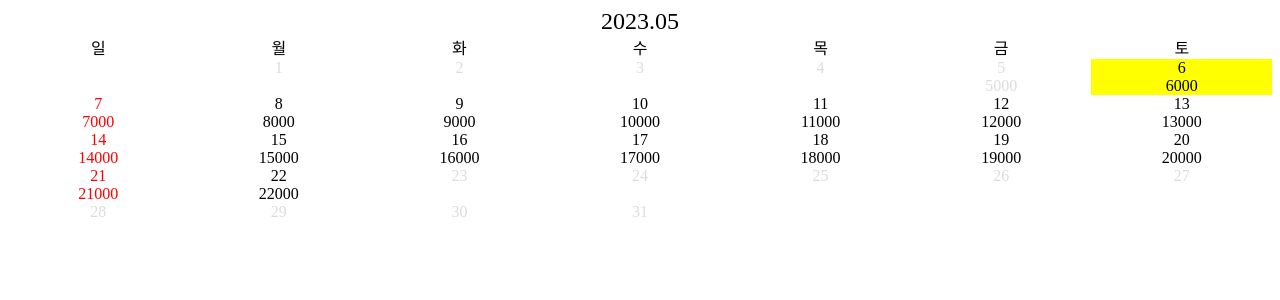
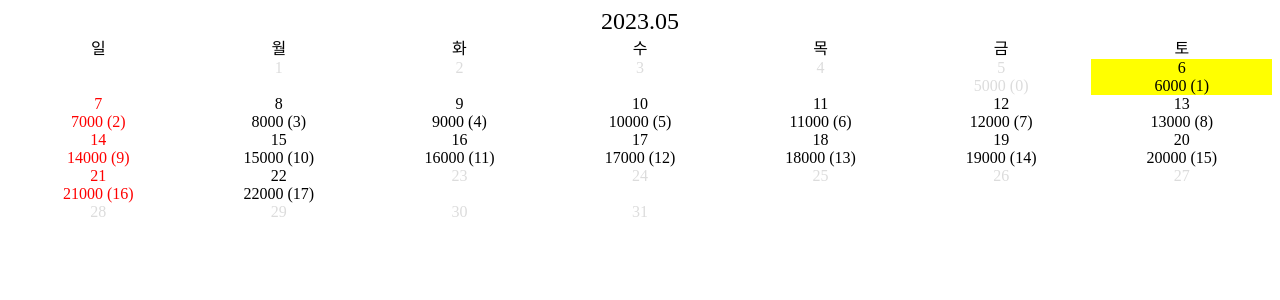
Before and after one commit to hongjeaho/calendar-app, a React (Create React App) app: page / in a window 1280 px wide. Shown: the top 300 px of the page. Built offline with nearby package versions, Linux system fonts and the light colour scheme.

Commit message:
달력 컴포넌트 소스 정리

```diff
--- a/src/App.tsx
+++ b/src/App.tsx
@@ -12,9 +12,10 @@ function getDemoData(start:string, end:string, dateFormat:string) {
   const lastDate = parse(end, dateFormat, toDay)
 
   for (let day = getDate(firstDate); day <= lastDate.getDate(); day++) {
+    const stock = day - 5 < 0 ? 0 : day - 5
     sampleData.push({
       date: format(new Date(toDay.getFullYear(), toDay.getMonth(), day), 'yyyy.MM.dd'),
-      stock: day - 1,
+      stock,
       price: parseInt(`${day}000`),
     })
   }
--- a/src/components/Calendar/CalendarBody.tsx
+++ b/src/components/Calendar/CalendarBody.tsx
@@ -1,7 +1,8 @@
 import { type AccommoDatePrice } from '@/type'
-import React from 'react'
+import React, { useCallback } from 'react'
 import CalendarItem from './CalendarItem'
 import styled from '@emotion/styled/macro'
+import { format } from 'date-fns'
 
 interface Props {
   rangeDays: Array<Date | null>
@@ -17,6 +18,27 @@ const CalendarBody: React.FC<Props> = ({ rangeDays, accommoDatePrice, dateFormat
   const weekNum = 7
   const weeks = Math.ceil(rangeDays.length / weekNum)
 
+  const rangeDisabledDays = useCallback((rangeDays: Array<Date | null>, accommoDatePrice: AccommoDatePrice[], dateFormat: string) => {
+
+    const rangeDisabledDay: Record<string, boolean> = {};
+    const monthDays = rangeDays.map(date => date !== null ? format(date, dateFormat) : '')
+
+    monthDays.forEach((day, index) => {
+      if(day === null) {
+        rangeDisabledDay[day] = false
+        return
+      }
+
+      const accomm = accommoDatePrice
+        .filter(accomm => accomm.date === day)[0]
+
+      const isDisabled = accomm !== undefined ? (accomm.price === 0 || accomm.stock === 0) : true
+      rangeDisabledDay[day] = isDisabled
+    })
+
+    return rangeDisabledDay
+  }, [rangeDays, accommoDatePrice, dateFormat])
+
   return (
     <>
       {[...Array(weeks).keys()].map(week => (
@@ -25,6 +47,7 @@ const CalendarBody: React.FC<Props> = ({ rangeDays, accommoDatePrice, dateFormat
             weekRangeDays={rangeDays.slice(week * weekNum, week * weekNum + weekNum)}
             accommoDatePrice={accommoDatePrice}
             dateFormat={dateFormat}
+            rangeDisabledDay={rangeDisabledDays(rangeDays, accommoDatePrice, dateFormat )}
           />
         </Week>
       ))}
--- a/src/components/Calendar/CalendarItem.tsx
+++ b/src/components/Calendar/CalendarItem.tsx
@@ -2,16 +2,16 @@ import styled from '@emotion/styled/macro'
 import React, { useCallback } from 'react'
 import { type AccommoDatePrice } from '@/type'
 import { format, isBefore, isAfter, isToday, differenceInCalendarDays, addDays } from 'date-fns'
-import { useRecoilState } from 'recoil'
-import { roomSelectedListState } from '@/store'
+import { useRecoilState, useRecoilValue } from 'recoil'
+import { roomSelectedIndexs, roomSelectedListState } from '@/store'
 import { css } from '@emotion/react'
 
 interface Props {
   weekRangeDays: Array<Date | null>
   accommoDatePrice: AccommoDatePrice[]
   dateFormat: string
+  rangeDisabledDay: Record<string, boolean>
 }
-
 
 const Day = styled.div<{
   week: number | undefined
@@ -53,24 +53,12 @@ const Day = styled.div<{
 const CalendarDate = styled.div``
 const CalendarPrice = styled.div``
 
-const CalendarItem: React.FC<Props> = ({ weekRangeDays, accommoDatePrice, dateFormat }) => {
+const CalendarItem: React.FC<Props> = ({ weekRangeDays, accommoDatePrice, dateFormat, rangeDisabledDay }) => {
   const items = Array.from({ length: 7 }, (_, index: number) => weekRangeDays[index])
   const [selectedList, setSelectedList] = useRecoilState<Date[]>(roomSelectedListState)
+  const selectedIndexs = useRecoilValue(roomSelectedIndexs(dateFormat))
+
   const toDay = new Date()
-
-  const getSelectedIndex = useCallback(
-    (selectedDay: Date | null) => {
-      if (selectedDay == null) return -1
-      if (selectedList.length === 0) return -1
-
-      return (
-        selectedList
-          .map(it => format(it, dateFormat))
-          .findIndex(it => it === format(selectedDay, dateFormat)) + 1
-      )
-    },
-    [selectedList],
-  )
 
   const onSelected = useCallback(
     (currentDay: Date | null) => {
@@ -81,13 +69,14 @@ const CalendarItem: React.FC<Props> = ({ weekRangeDays, accommoDatePrice, dateFo
       const firstSelectedDay = selectedList[0]
 
       if(differenceInCalendarDays(currentDay, toDay) < 0) return
-      if(isDisabled(currentDay)) return
+      if(rangeDisabledDay[format(currentDay, dateFormat)]) return
 
-      const rangeFunc = (start: Date, end: Date) => {
+      const rangeFunc = (start: Date, end: Date, isLast:boolean) => {
         const diffDay = differenceInCalendarDays(end, start)
-        return Array(diffDay + 1)
+
+        return Array(diffDay + (isLast ? 0 : 1))
           .fill(null)
-          .map((_, index) => index)
+          .map((_, index) => index + (isLast ? 1 : 0))
           .map(day => addDays(start, day))
       }
 
@@ -103,10 +92,10 @@ const CalendarItem: React.FC<Props> = ({ weekRangeDays, accommoDatePrice, dateFo
       if (isSelected(currentDay) || selectedList.length === 0) {
         tempDays = [currentDay]
       } else if (firstSelectedDay !== undefined && isAfter(firstSelectedDay, currentDay)) {
-        const ranges = rangeFunc(currentDay, firstSelectedDay)
+        const ranges = rangeFunc(currentDay, firstSelectedDay, false)
         tempDays = [...ranges, ...selectedList]
       } else if (lastSelectedDay !== undefined && isBefore(lastSelectedDay, currentDay)) {
-        const ranges = rangeFunc(lastSelectedDay, currentDay)
+        const ranges = rangeFunc(lastSelectedDay, currentDay, true)
         tempDays = [...selectedList, ...ranges]
       }
 
@@ -115,52 +104,36 @@ const CalendarItem: React.FC<Props> = ({ weekRangeDays, accommoDatePrice, dateFo
     [selectedList, dateFormat],
   )
 
-  const isDisabled = useCallback((currentDay: Date | null) => {
-      if (currentDay == null) return true
-
-      const isUsed = accommoDatePrice
-        .map(accomm => accomm.date)
-        .includes(format(currentDay, dateFormat))
-
-      if(!isUsed) {
-        return true
-      }
-
-      return accommoDatePrice
-      .filter(accomm => accomm.date === format(currentDay, dateFormat))
-      .filter(accomm => accomm.price === 0 || accomm.stock === 0)
-      .length === 1
-
-  }, [accommoDatePrice])
-
-
-
   return (
     <>
-      {items.map((item, index) => (
+      {items.map((item, index) => {
+        const formattedDate = (item != null) ? format(item, dateFormat) : ''
+        return (
           <Day
             key={index}
             week={item?.getDay()}
-          isStart={getSelectedIndex(item) === 1 && selectedList.length === 1}
-          isStartEnd={getSelectedIndex(item) === 1 && selectedList.length > 1}
-          isIng={getSelectedIndex(item) > 1 && getSelectedIndex(item) < selectedList.length}
-          isEnd={getSelectedIndex(item) > 1 && getSelectedIndex(item) === selectedList.length}
+            isStart={selectedIndexs[formattedDate] === 1 && selectedList.length === 1}
+            isStartEnd={selectedIndexs[formattedDate] === 1 && selectedList.length > 1}
+            isIng={selectedIndexs[formattedDate] > 1 && selectedIndexs[formattedDate] < selectedList.length}
+            isEnd={selectedIndexs[formattedDate] > 1 && selectedIndexs[formattedDate] === selectedList.length}
             isToday={(item != null) && isToday(item)}
             isPast={(item != null) && differenceInCalendarDays(item, toDay) < 0}
-          isDisabled={item == null || isDisabled(item)}
+            isDisabled={item == null || rangeDisabledDay[formattedDate]}
             onClick={() => {
               onSelected(item)
             }}
           >
             <CalendarDate>{item?.getDate()}</CalendarDate>
+            <div>{}</div>
             <CalendarPrice>
               {item != null &&
                 accommoDatePrice
                   .filter(accommo => accommo.date === format(item, dateFormat))
-                .map(accommo => accommo.price)}
+                  .map(accommo => `${accommo.price} (${accommo.stock})`)}
             </CalendarPrice>
           </Day>
-      ))}
+        )
+      })}
     </>
   )
 }
--- a/src/components/Calendar/index.tsx
+++ b/src/components/Calendar/index.tsx
@@ -54,8 +54,8 @@ const Calendar: React.FC<Props> = ({ accommoDatePrice, dateFormat, startDate, en
   const end = parse(endDate, dateFormat, currentDate)
   const diffMonthNumber = differenceInCalendarMonths(end, start) + 1
   const loopMonths = Array.from({length: diffMonthNumber}).map((_, index) => index)
+  const DAYS = ['일', '월', '화', '수', '목', '금', '토']
 
-  const DAYS = ['일', '월', '화', '수', '목', '금', '토']
   return (
     <div>
       {loopMonths.map(month => (
--- a/src/store/index.ts
+++ b/src/store/index.ts
@@ -1,6 +1,18 @@
-import { atom } from 'recoil'
+import { atom, selectorFamily } from 'recoil'
+import { format } from 'date-fns'
 
 export const roomSelectedListState = atom<Date[]>({
   key: 'roomSelectedListState',
   default: [],
 })
+
+export const roomSelectedIndexs = selectorFamily<Record<string, number>, string>({
+  key: 'roomSelectedIndexs',
+  get: (dateFormat) => ({ get }) => {
+    const roomSelectedList = get(roomSelectedListState);
+    return roomSelectedList.reduce((acc, cur, index) => {
+      const key = format(cur, dateFormat);
+      return { ...acc, [key]: index + 1 };
+    }, {});
+  },
+});
```
Lines whose indentation alone changed are shown as unchanged.
